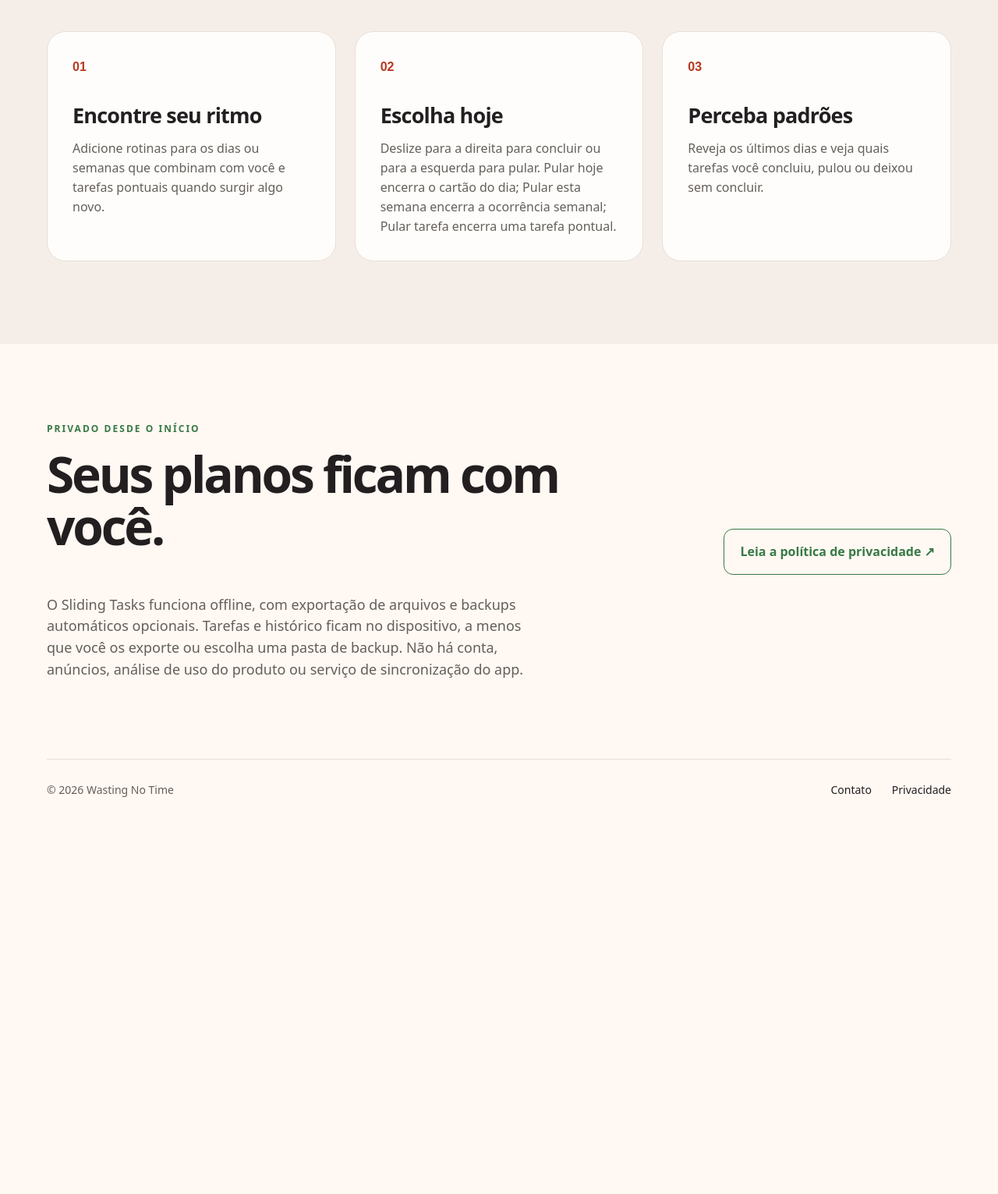
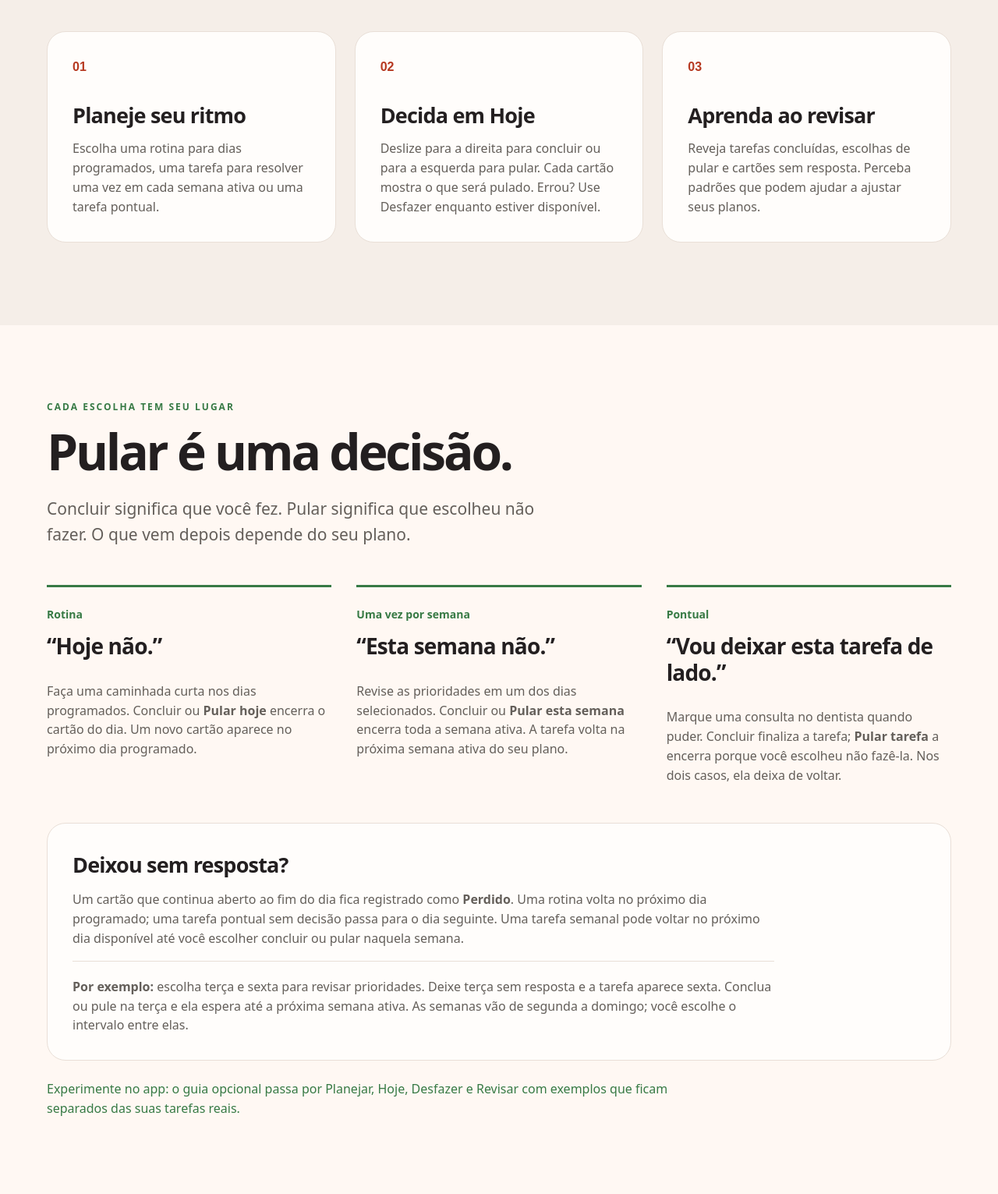
Before and after one commit to wastingnotime/sliding-tasks, a plain HTML site: page apps/site/sliding-tasks/pt-br/index.html in a window 1280 px wide. Shown: the part 1140-2671 px from the top of the page at 78% size. Before the commit the page ends 2204 px from the top, so only its background shows below. Drawn offline with Linux system fonts and the light colour scheme.

Commit message:
docs: clarify task decisions on landing pages

```diff
--- a/apps/site/sliding-tasks/pt-br/index.html
+++ b/apps/site/sliding-tasks/pt-br/index.html
@@ -3,11 +3,11 @@
   <head>
     <meta charset="utf-8" />
     <meta name="viewport" content="width=device-width, initial-scale=1" />
-    <meta name="description" content="Sliding Tasks é um painel de tarefas tranquilo e offline para rotinas e planos pontuais." />
+    <meta name="description" content="Planeje quando as tarefas aparecem, decida o que fazer hoje e reveja o que concluiu, pulou ou deixou sem resposta. Funciona offline no Android." />
     <meta name="theme-color" content="#fff8f3" />
     <meta property="og:type" content="website" />
     <meta property="og:title" content="Sliding Tasks — abra espaço para o hoje" />
-    <meta property="og:description" content="Um painel de tarefas simples e offline para planejar rotinas, concluir tarefas e rever suas decisões." />
+    <meta property="og:description" content="Planeje quando as tarefas aparecem. Decida o que fazer hoje. Veja o que concluiu, escolheu pular ou deixou sem resposta." />
     <meta property="og:url" content="https://wastingnotime.org/sliding-tasks/pt-br/" />
     <link rel="canonical" href="https://wastingnotime.org/sliding-tasks/pt-br/" />
     <link rel="icon" type="image/svg+xml" href="/sliding-tasks/favicon.svg" />
@@ -29,7 +29,7 @@
         <div class="hero-copy">
           <p class="eyebrow">Um jeito mais leve de planejar</p>
           <h1 id="hero-title">Abra espaço para <em>o hoje.</em></h1>
-          <p class="lede">Planeje as rotinas que importam. Veja o que está pronto para hoje. Deslize para a direita para concluir ou para a esquerda para pular. Cada cartão mostra o que será pulado.</p>
+          <p class="lede">Planeje quando as tarefas aparecem. Decida o que fazer hoje. Veja o que concluiu, escolheu pular ou deixou sem resposta.</p>
           <div class="hero-actions">
             <span class="release-note">App para Android · lançamento na Play Store em preparação</span>
             <a href="#how-it-works">Veja como funciona <span aria-hidden="true">↓</span></a>
@@ -41,7 +41,7 @@
           <div class="demo-heading"><strong>Hoje</strong><span>9 de out. de 2026 · 3 cartões restantes</span></div>
           <span class="demo-add">Adicionar tarefa pontual</span>
           <p class="demo-hint">Deslize ← para pular · → para concluir</p>
-          <div class="task-card"><strong>Ler um capítulo</strong><span class="task-hint">Pontual · Pular tarefa</span></div>
+          <div class="task-card"><strong>Marcar uma consulta no dentista</strong><span class="task-hint">Pontual · Pular tarefa</span></div>
           <div class="task-card"><strong>Fazer uma caminhada curta</strong><span class="task-hint">Rotina · Pular hoje</span></div>
           <div class="task-card"><strong>Revisar prioridades</strong><span class="task-hint">Uma vez por semana · Pular esta semana</span></div>
           <div class="demo-nav"><span class="active">Hoje</span><span>Planejar</span><span>Revisar</span></div>
@@ -53,11 +53,28 @@
           <p class="eyebrow">Um pequeno ciclo diário</p>
           <h2 id="steps-title">Planeje antes. Aja no presente.</h2>
           <div class="step-grid">
-            <article><span class="step-number">01</span><h3>Encontre seu ritmo</h3><p>Adicione rotinas para os dias ou semanas que combinam com você e tarefas pontuais quando surgir algo novo.</p></article>
-            <article><span class="step-number">02</span><h3>Escolha hoje</h3><p>Deslize para a direita para concluir ou para a esquerda para pular. Pular hoje encerra o cartão do dia; Pular esta semana encerra a ocorrência semanal; Pular tarefa encerra uma tarefa pontual.</p></article>
-            <article><span class="step-number">03</span><h3>Perceba padrões</h3><p>Reveja os últimos dias e veja quais tarefas você concluiu, pulou ou deixou sem concluir.</p></article>
+            <article><span class="step-number">01</span><h3>Planeje seu ritmo</h3><p>Escolha uma rotina para dias programados, uma tarefa para resolver uma vez em cada semana ativa ou uma tarefa pontual.</p></article>
+            <article><span class="step-number">02</span><h3>Decida em Hoje</h3><p>Deslize para a direita para concluir ou para a esquerda para pular. Cada cartão mostra o que será pulado. Errou? Use Desfazer enquanto estiver disponível.</p></article>
+            <article><span class="step-number">03</span><h3>Aprenda ao revisar</h3><p>Reveja tarefas concluídas, escolhas de pular e cartões sem resposta. Perceba padrões que podem ajudar a ajustar seus planos.</p></article>
           </div>
         </div>
+      </section>
+
+      <section class="decisions wrap" aria-labelledby="decisions-title">
+        <p class="eyebrow">Cada escolha tem seu lugar</p>
+        <h2 id="decisions-title">Pular é uma decisão.</h2>
+        <p class="section-intro">Concluir significa que você fez. Pular significa que escolheu não fazer. O que vem depois depende do seu plano.</p>
+        <div class="decision-grid">
+          <article><p class="decision-label">Rotina</p><h3>“Hoje não.”</h3><p>Faça uma caminhada curta nos dias programados. Concluir ou <strong>Pular hoje</strong> encerra o cartão do dia. Um novo cartão aparece no próximo dia programado.</p></article>
+          <article><p class="decision-label">Uma vez por semana</p><h3>“Esta semana não.”</h3><p>Revise as prioridades em um dos dias selecionados. Concluir ou <strong>Pular esta semana</strong> encerra toda a semana ativa. A tarefa volta na próxima semana ativa do seu plano.</p></article>
+          <article><p class="decision-label">Pontual</p><h3>“Vou deixar esta tarefa de lado.”</h3><p>Marque uma consulta no dentista quando puder. Concluir finaliza a tarefa; <strong>Pular tarefa</strong> a encerra porque você escolheu não fazê-la. Nos dois casos, ela deixa de voltar.</p></article>
+        </div>
+        <div class="unanswered-note">
+          <h3>Deixou sem resposta?</h3>
+          <p>Um cartão que continua aberto ao fim do dia fica registrado como <strong>Perdido</strong>. Uma rotina volta no próximo dia programado; uma tarefa pontual sem decisão passa para o dia seguinte. Uma tarefa semanal pode voltar no próximo dia disponível até você escolher concluir ou pular naquela semana.</p>
+          <p class="week-example"><strong>Por exemplo:</strong> escolha terça e sexta para revisar prioridades. Deixe terça sem resposta e a tarefa aparece sexta. Conclua ou pule na terça e ela espera até a próxima semana ativa. As semanas vão de segunda a domingo; você escolhe o intervalo entre elas.</p>
+        </div>
+        <p class="practice-note">Experimente no app: o guia opcional passa por Planejar, Hoje, Desfazer e Revisar com exemplos que ficam separados das suas tarefas reais.</p>
       </section>
 
       <section class="privacy-note wrap" aria-labelledby="privacy-title">
--- a/apps/site/sliding-tasks/styles.css
+++ b/apps/site/sliding-tasks/styles.css
@@ -40,6 +40,19 @@ h1,h2,h3 { font-family:Outfit,system-ui,sans-serif; }
 .step-number { color:var(--orange); font-family:Outfit,sans-serif; font-weight:800; }
 .step-grid h3 { margin:28px 0 10px; font-size:27px; letter-spacing:-.03em; }
 .step-grid p { margin-bottom:0; color:var(--muted); }
+.decisions { padding-block:96px 0; }
+.decisions h2 { margin-bottom:24px; font-size:clamp(42px,5vw,64px); line-height:1.05; letter-spacing:-.05em; }
+.section-intro { max-width:650px; color:var(--muted); font-size:21px; }
+.decision-grid { display:grid; grid-template-columns:repeat(3,minmax(0,1fr)); gap:32px; margin-block:48px; }
+.decision-grid article { padding-top:24px; border-top:3px solid var(--green); }
+.decision-label { color:var(--green); font-size:14px; font-weight:800; }
+.decision-grid h3 { font-size:28px; line-height:1.2; letter-spacing:-.03em; }
+.decision-grid article>p:last-child { margin-bottom:0; color:var(--muted); }
+.unanswered-note { padding:32px; border:1px solid var(--line); border-radius:24px; background:var(--paper); }
+.unanswered-note h3 { margin-bottom:12px; font-size:27px; letter-spacing:-.03em; }
+.unanswered-note p { max-width:900px; color:var(--muted); }
+.week-example { margin-bottom:0; padding-top:20px; border-top:1px solid var(--line); }
+.practice-note { max-width:800px; margin:24px 0 0; color:var(--green); }
 .privacy-note { display:flex; justify-content:space-between; align-items:center; gap:50px; padding-block:100px; }
 .privacy-note p:last-child { max-width:620px; margin-bottom:0; color:var(--muted); font-size:18px; }
 .outline-link { flex:none; padding:16px 20px; border:1px solid var(--green); border-radius:12px; color:var(--green); font-weight:800; text-decoration:none; }
@@ -55,3 +68,5 @@ h1,h2,h3 { font-family:Outfit,system-ui,sans-serif; }
 @media(max-width:900px) { .hero { grid-template-columns:1fr; gap:42px; padding-block:48px 80px; } .hero h1 { max-width:760px; } .step-grid { grid-template-columns:1fr; } .privacy-note { flex-direction:column; align-items:flex-start; } }
 @media(max-width:520px) { .wrap { width:min(100% - 32px,1160px); } .site-header { min-height:72px; height:auto; flex-wrap:wrap; gap:12px; padding-block:16px; } .brand { font-size:19px; } .header-links { gap:12px; font-size:13px; } .hero { padding-top:38px; } .hero h1 { font-size:60px; } .lede { font-size:18px; } .steps { padding-block:72px; } .privacy-note { padding-block:72px; } .site-footer { flex-direction:column; } .policy { padding-block:56px 80px; } }
 @media(prefers-reduced-motion:reduce) { html { scroll-behavior:auto; } }
+@media(max-width:900px) { .decision-grid { grid-template-columns:1fr; gap:28px; } }
+@media(max-width:520px) { .decisions { padding-top:72px; } .section-intro { font-size:18px; } .unanswered-note { padding:24px; } }
```
Also changed, not shown: apps/site/sliding-tasks/index.html (+24 -7 lines).
